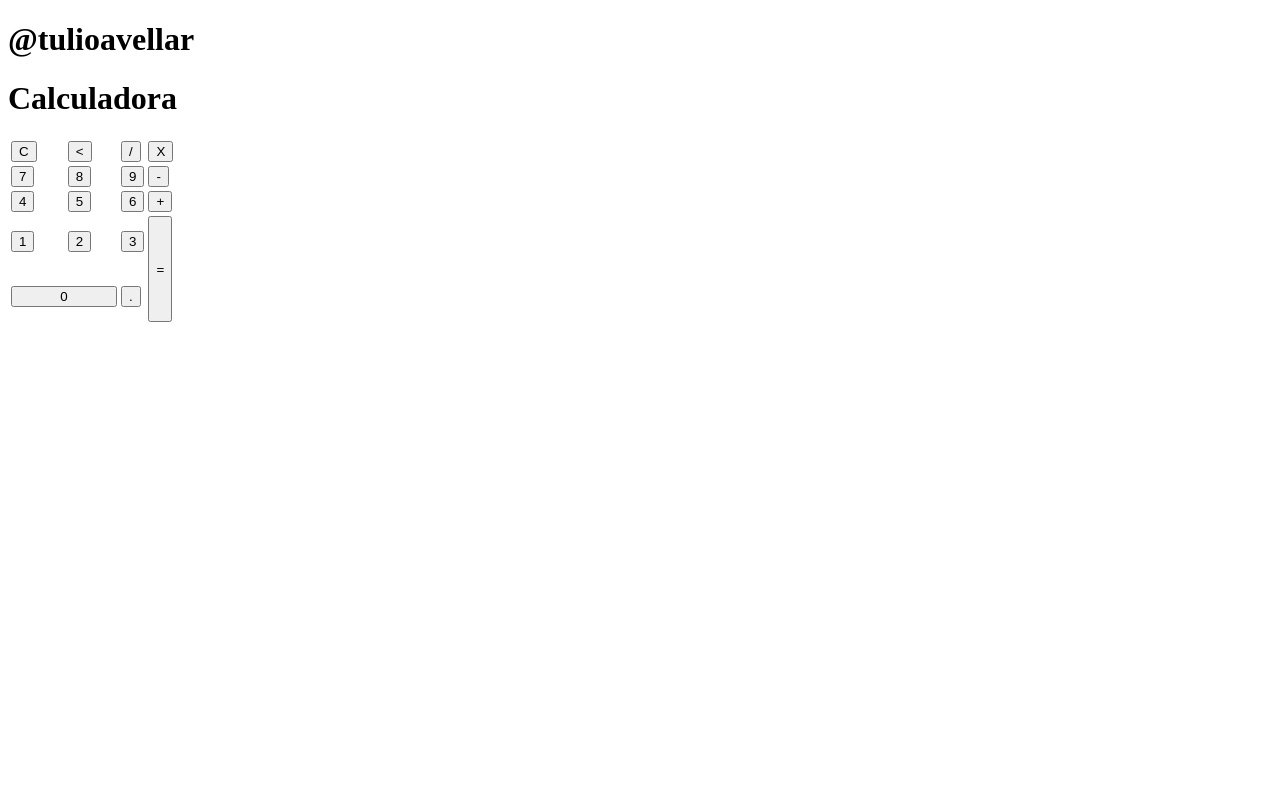
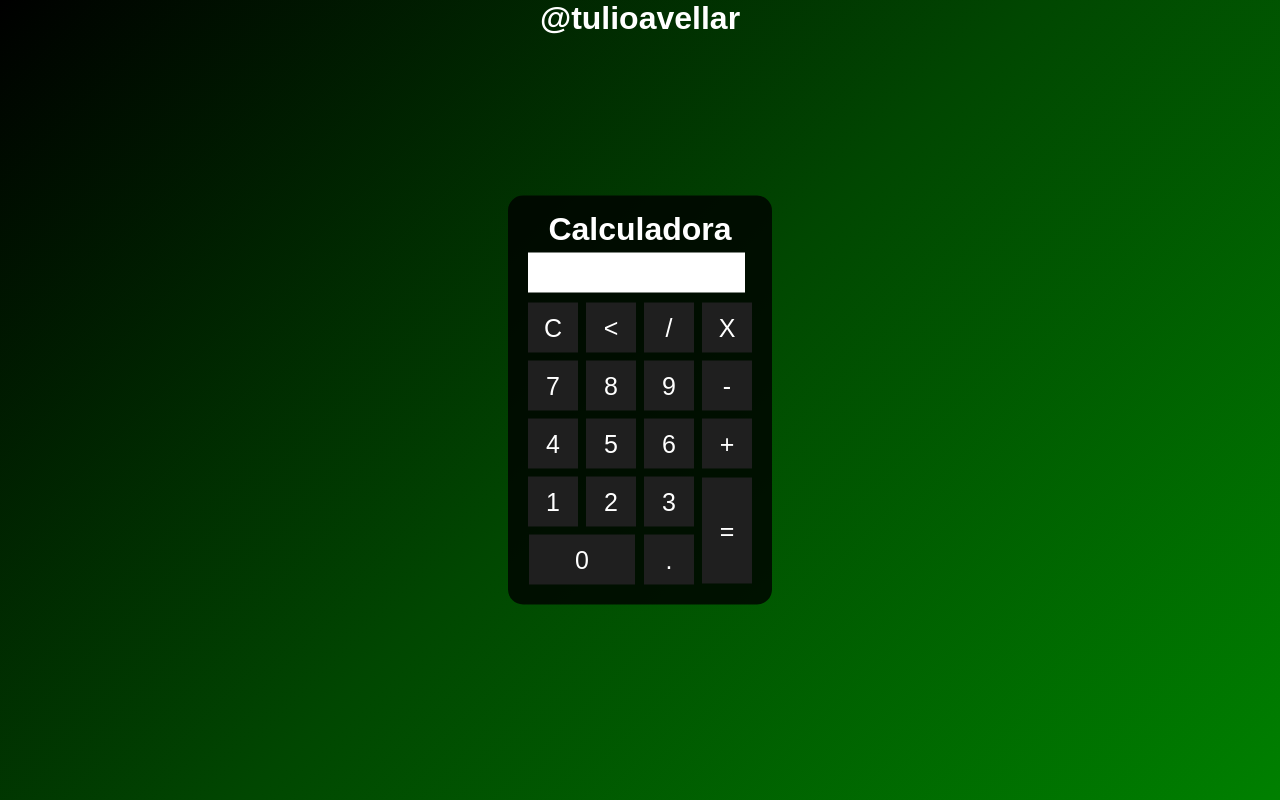
Before and after one commit to tulioavellar/Calculator, a plain HTML site: page index.html in a window 1280 px wide. Drawn offline with Linux system fonts and the light colour scheme; the site is published under a folder, as on GitHub Pages, so addresses that start at the root find nothing.

Commit message:
Update index.html
Updaterd the CSS reference

```diff
--- a/index.html
+++ b/index.html
@@ -5,7 +5,7 @@
     <meta http-equiv="X-UA-Compatible" content="IE=edge">
     <meta name="viewport" content="width=device-width, initial-scale=1.0">
     <title>Calculadora</title>
-    <link rel="stylesheet" href="/calculator/style.css">
+    <link rel="stylesheet" href="calculator/style.css">
 </head>
 <body>
     <div class="fundo">
```
